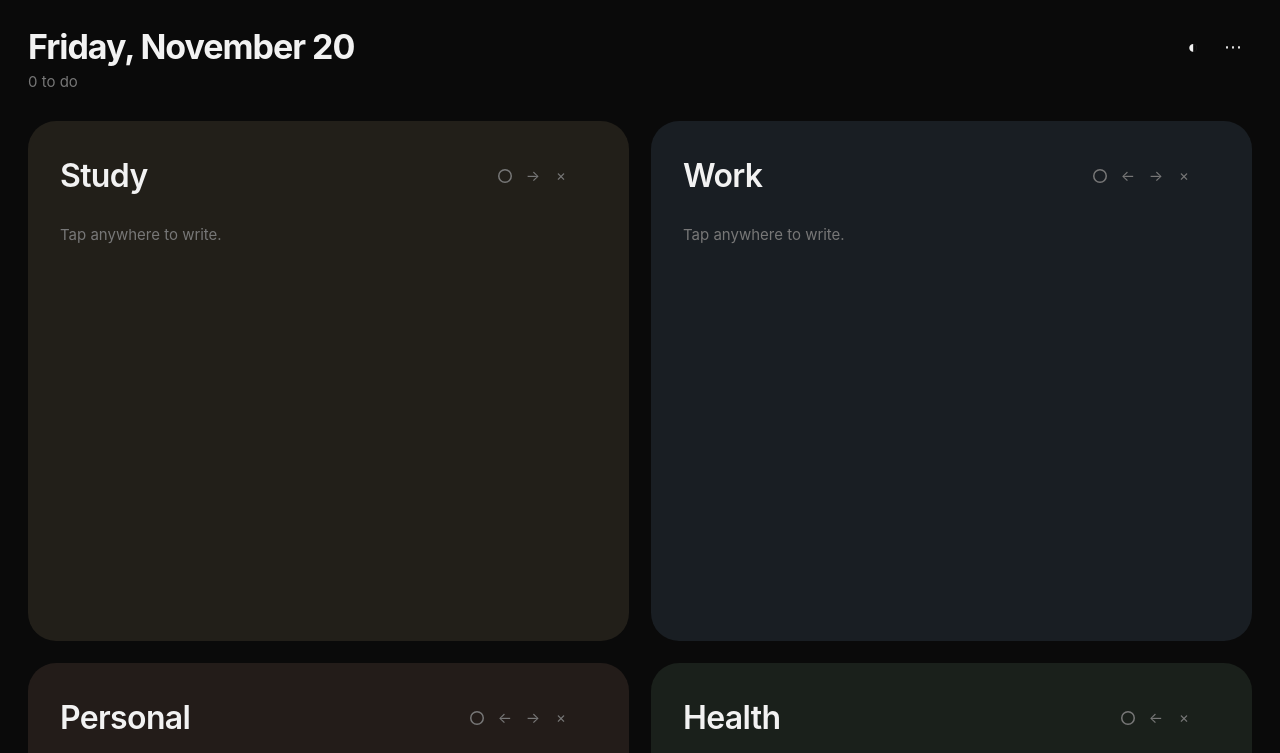
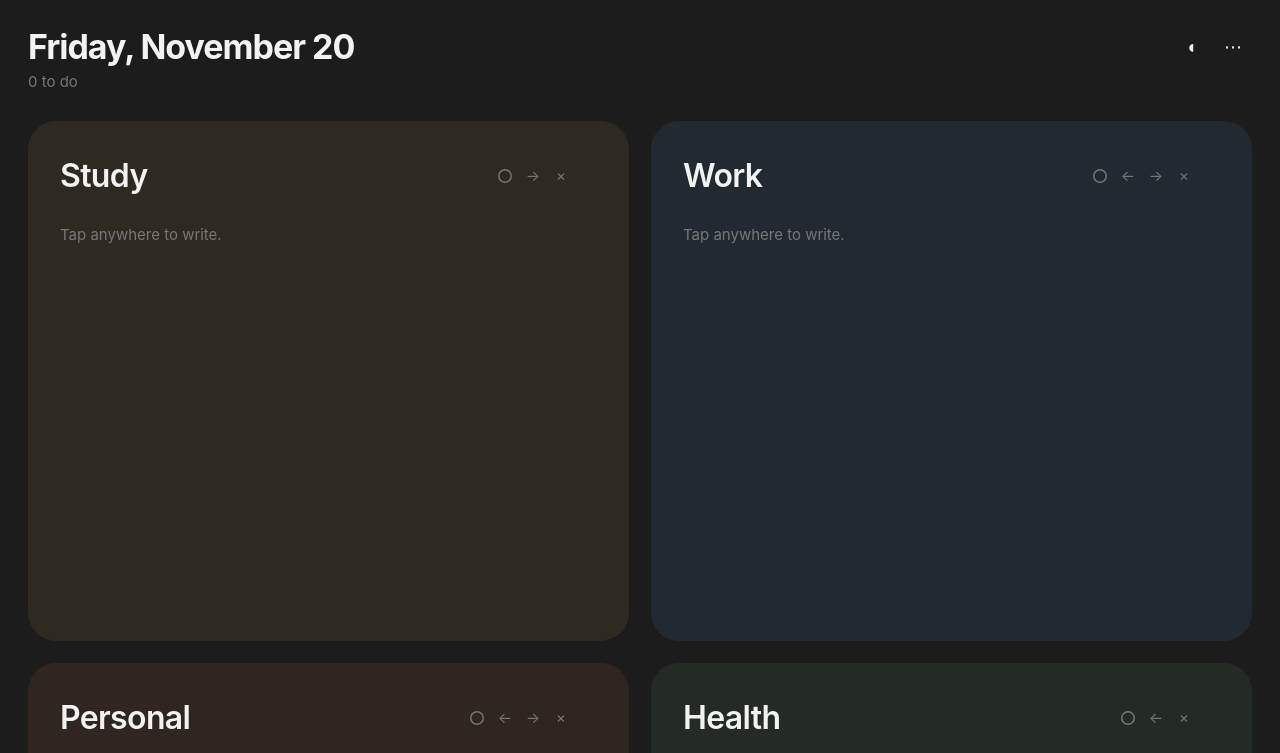
Before and after one commit to omidiz/life, a plain HTML site: page index.html in a window 1280 px wide. Both pictures are taken after a click on the button "Toggle theme". Shown: the top 753 px of the page. Drawn offline with Linux system fonts and the light colour scheme.

Commit message:
Gray page behind the boards
Light gray page in light mode and dark gray in dark mode, with board
colours lifted slightly so each one stands off the background.

Co-Authored-By: Claude Opus 5.5 <noreply@anthropic.com>
Claude-Session: https://claude.ai/code/session_01BHSuNcH7QKSt9gSUZJrfAz

```diff
--- a/app.js
+++ b/app.js
@@ -52,7 +52,7 @@
   const applyTheme = () => {
     const dark = S.theme ? S.theme === 'dark' : matchMedia('(prefers-color-scheme: dark)').matches;
     document.documentElement.classList.toggle('dark', dark);
-    $('meta[name=theme-color]').content = dark ? '#0a0a0a' : '#ffffff';
+    $('meta[name=theme-color]').content = dark ? '#1c1c1c' : '#e3e3e1';
   };
   $('#themeBtn').onclick = () => {
     S.theme = document.documentElement.classList.contains('dark') ? 'light' : 'dark';
--- a/index.html
+++ b/index.html
@@ -4,7 +4,7 @@
   <meta charset="utf-8">
   <meta name="viewport" content="width=device-width, initial-scale=1, viewport-fit=cover">
   <title>Life</title>
-  <meta name="theme-color" content="#ffffff">
+  <meta name="theme-color" content="#e3e3e1">
   <meta name="apple-mobile-web-app-capable" content="yes">
   <meta name="apple-mobile-web-app-status-bar-style" content="default">
   <meta name="apple-mobile-web-app-title" content="Life">
--- a/style.css
+++ b/style.css
@@ -4,15 +4,16 @@
   --muted: #8a8a8a;
   --line: #e4e4e4;
   --soft: #f5f5f5;
+  --page: #e3e3e1;
   --rule: rgba(0,0,0,.07);
   /* neutral board colours */
-  --c-grey: #f2f2f1;
-  --c-sand: #f5efe4;
-  --c-sage: #e9efe7;
-  --c-mist: #e8eef3;
-  --c-clay: #f4e8e2;
-  --c-stone: #ecebe6;
-  --c-lilac: #eeebf2;
+  --c-grey: #f7f7f6;
+  --c-sand: #f7f1e6;
+  --c-sage: #edf2eb;
+  --c-mist: #ecf1f6;
+  --c-clay: #f6ebe5;
+  --c-stone: #f1f0eb;
+  --c-lilac: #f1eef5;
   --c-white: #ffffff;
   color-scheme: light;
 }
@@ -22,20 +23,21 @@
   --muted: #777;
   --line: #262626;
   --soft: #161616;
+  --page: #1c1c1c;
   --rule: rgba(255,255,255,.07);
-  --c-grey: #1a1a1a;
-  --c-sand: #221f19;
-  --c-sage: #1a201b;
-  --c-mist: #191e23;
-  --c-clay: #231c19;
-  --c-stone: #1f1e1b;
-  --c-lilac: #1e1b22;
-  --c-white: #0a0a0a;
+  --c-grey: #2a2a2a;
+  --c-sand: #2e2a22;
+  --c-sage: #242b25;
+  --c-mist: #232930;
+  --c-clay: #2f2622;
+  --c-stone: #2a2926;
+  --c-lilac: #29252f;
+  --c-white: #0f0f0f;
   color-scheme: dark;
 }
 
 * { box-sizing: border-box; margin: 0; padding: 0; }
-html, body { background: var(--bg); color: var(--fg); }
+html, body { background: var(--page); color: var(--fg); }
 body {
   font: 16px/1.45 -apple-system, BlinkMacSystemFont, "Inter", "Segoe UI", Roboto, "Vazirmatn", sans-serif;
   max-width: 1680px;
@@ -220,3 +222,11 @@ dialog input:focus { border-color: var(--fg); }
 .pill { font-size: 14px; padding: 7px 14px; border-radius: 20px; background: var(--fg); color: var(--bg); }
 .pill.ghost { background: transparent; color: var(--fg); box-shadow: inset 0 0 0 1px var(--rule); }
 .due.later, .due.done { padding-left: 0; padding-right: 0; }
+
+/* on the gray page */
+.new-board { border-color: rgba(0,0,0,.14); }
+:root.dark .new-board { border-color: rgba(255,255,255,.12); }
+.new-board:hover { border-color: var(--fg); }
+.board { box-shadow: 0 1px 2px rgba(0,0,0,.04); }
+.icon-btn:hover { background: rgba(0,0,0,.06); }
+:root.dark .icon-btn:hover { background: rgba(255,255,255,.08); }
--- a/sw.js
+++ b/sw.js
@@ -1,5 +1,5 @@
 // Offline support: network first (so updates show up right away), cache as fallback.
-const CACHE = 'life-v7';
+const CACHE = 'life-v8';
 const FILES = ['./', 'index.html', 'style.css', 'app.js', 'manifest.json', 'icon.svg', 'icon-192.png', 'icon-512.png'];
 
 self.addEventListener('install', e => {
```
Also changed, not shown: manifest.json.
